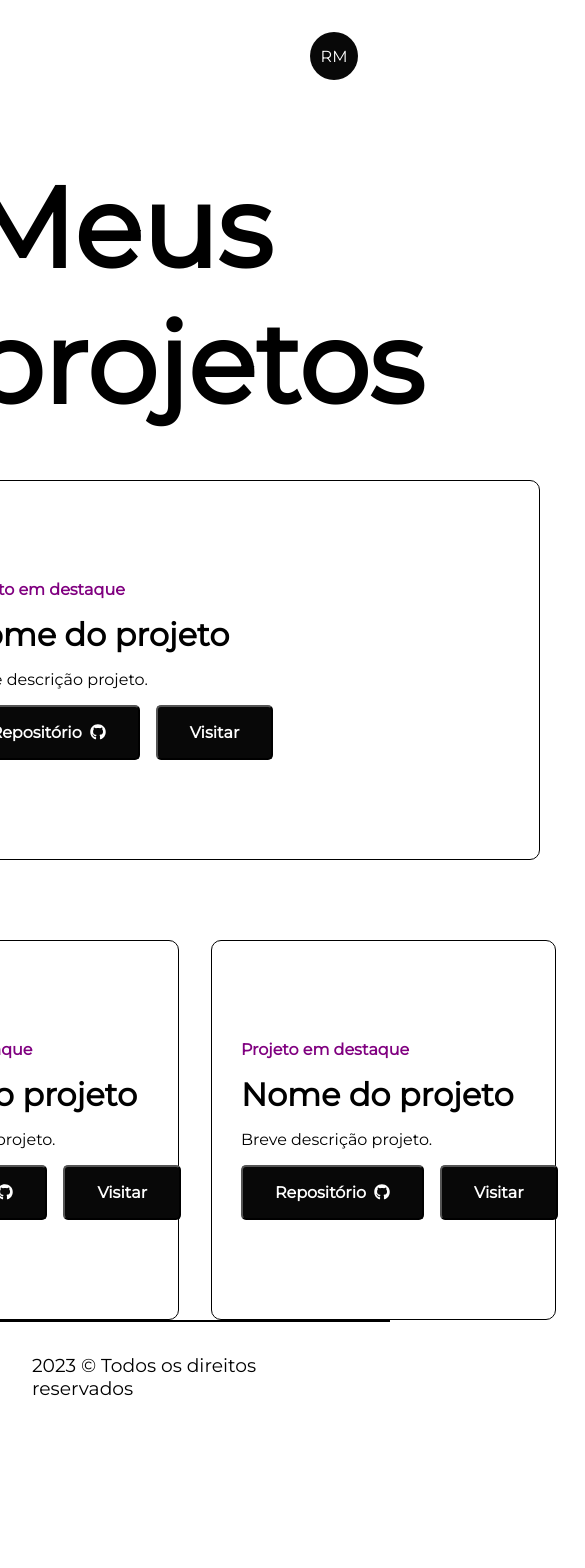
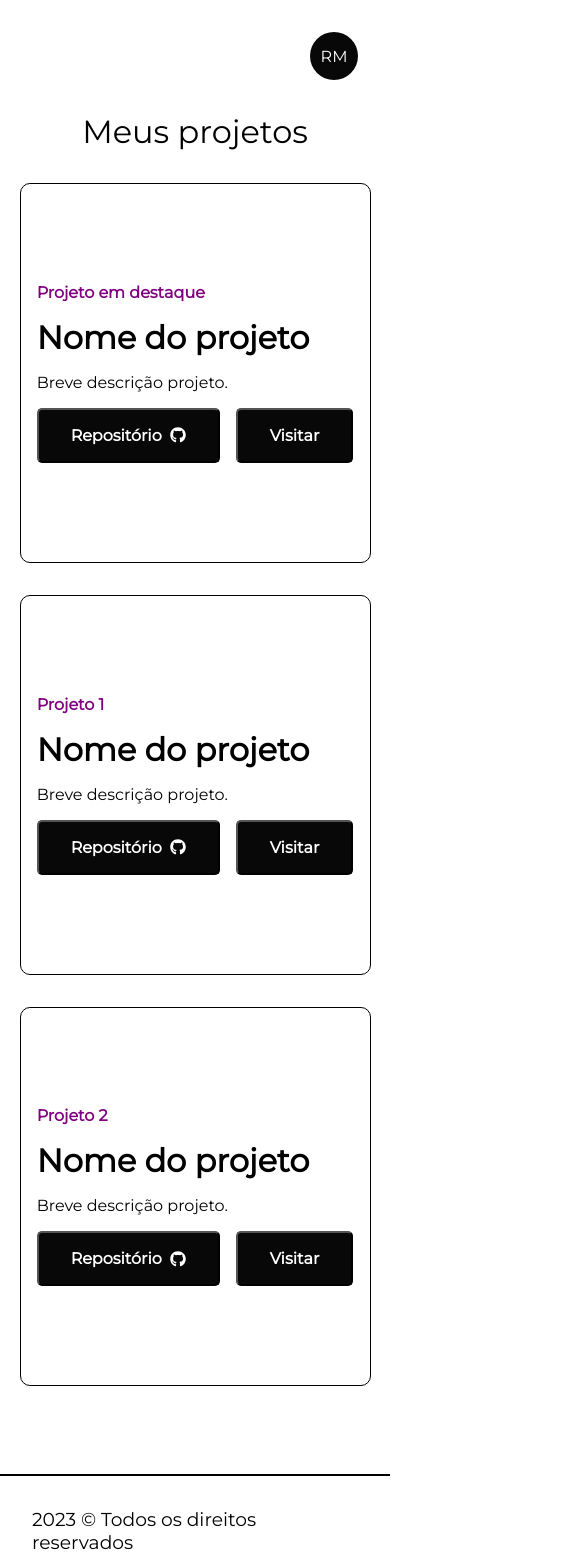
Before and after one commit to renantech/portfolio, a React (Create React App) app: page /projetos in a window 390 px wide. Shown: the top 1568 px of the page, 585 px wide, since content can reach past the window. Before the commit the page ends 1432 px from the top, so only its background shows below. Built offline with nearby package versions, Linux system fonts and the light colour scheme; some icons are missing.

Commit message:
Conclusão: Projetos Mobile

```diff
--- a/src/interface/projects/Projects.js
+++ b/src/interface/projects/Projects.js
@@ -71,7 +71,7 @@ function Projects() {
                                         Breve descrição projeto.
                                     </span>
                                     <div className={styles.project}>
-                                        <button>Repositório <FaGithub onClick={() => socialLinks('https://github.com/renantech')} /></button>
+                                        <button>Repositório <FaGithub /></button>
                                         <button>Visitar</button>
                                     </div>
                                 </div>
@@ -88,7 +88,7 @@ function Projects() {
                                             Breve descrição projeto.
                                         </span>
                                         <div className={styles.project}>
-                                            <button>Repositório <FaGithub onClick={() => socialLinks('https://github.com/renantech')} /></button>
+                                            <button>Repositório <FaGithub /></button>
                                             <button>Visitar</button>
                                         </div>
                                     </div>
@@ -104,7 +104,7 @@ function Projects() {
                                             Breve descrição projeto.
                                         </span>
                                         <div className={styles.project}>
-                                            <button>Repositório <FaGithub onClick={() => socialLinks('https://github.com/renantech')} /></button>
+                                            <button>Repositório <FaGithub /></button>
                                             <button>Visitar</button>
                                         </div>
                                     </div>
@@ -141,55 +141,46 @@ function Projects() {
                         </nav>
                     )}
                     <main className={styles.mainMobile}>
-                        <div className={styles.projectsTitle}>
+                        <div className={styles.projectsTitleMobile}>
                             <h1>Meus projetos</h1>
                         </div>
                         <div className={styles.containerProjects}>
-                            <div className={styles.featuredProject}>
-                                <div className={styles.backgroundProject}>
-
-                                </div>
-                                <div className={styles.aboutProject}>
+                            <div className={styles.featuredProjectMobile}>
+                                <div className={styles.aboutProjectMobile}>
                                     <p>Projeto em destaque</p>
                                     <h2>Nome do projeto</h2>
                                     <span>
                                         Breve descrição projeto.
                                     </span>
-                                    <div className={styles.project}>
-                                        <button>Repositório <FaGithub onClick={() => socialLinks('https://github.com/renantech')} /></button>
+                                    <div className={styles.projectMobile}>
+                                        <button>Repositório <FaGithub /></button>
                                         <button>Visitar</button>
                                     </div>
                                 </div>
                             </div>
-                            <div className={styles.projectsShow}>
-                                <div className={styles.projectOne}>
-                                    <div className={styles.backgroundProject}>
-
-                                    </div>
-                                    <div className={styles.aboutProject}>
-                                        <p>Projeto em destaque</p>
+                            <div className={styles.projectsShowMobile}>
+                                <div className={styles.projectOneMobile}>
+                                    <div className={styles.aboutProjectMobile}>
+                                        <p>Projeto 1</p>
                                         <h2>Nome do projeto</h2>
                                         <span>
                                             Breve descrição projeto.
                                         </span>
-                                        <div className={styles.project}>
-                                            <button>Repositório <FaGithub onClick={() => socialLinks('https://github.com/renantech')} /></button>
+                                        <div className={styles.projectMobile}>
+                                            <button>Repositório <FaGithub /></button>
                                             <button>Visitar</button>
                                         </div>
                                     </div>
                                 </div>
-                                <div className={styles.projectTwo}>
-                                    <div className={styles.backgroundProject}>
-
-                                    </div>
-                                    <div className={styles.aboutProject}>
-                                        <p>Projeto em destaque</p>
+                                <div className={styles.projectTwoMobile}>
+                                    <div className={styles.aboutProjectMobile}>
+                                        <p>Projeto 2</p>
                                         <h2>Nome do projeto</h2>
                                         <span>
                                             Breve descrição projeto.
                                         </span>
-                                        <div className={styles.project}>
-                                            <button>Repositório <FaGithub onClick={() => socialLinks('https://github.com/renantech')} /></button>
+                                        <div className={styles.projectMobile}>
+                                            <button>Repositório <FaGithub /></button>
                                             <button>Visitar</button>
                                         </div>
                                     </div>
--- a/src/interface/projects/Projects.module.css
+++ b/src/interface/projects/Projects.module.css
@@ -273,7 +273,7 @@
     text-decoration-line: none;
 }
 
-.pagesMobile li:first-child {
+.pagesMobile li:nth-child(2) {
     border-bottom: 1px solid #fff;
 }
 
@@ -349,3 +349,103 @@
     color: #000;
     font-weight: bold;
 }
+
+/* Mobile */
+.projectsTitleMobile {
+    font-weight: bold;
+    margin-bottom: 2em;
+}
+
+.featuredProjectMobile {
+    display: flex;
+    gap: 5em;
+    align-items: center;
+    justify-content: center;
+
+    width: 90vw;
+    height: 45vh;
+    margin: 0 auto;
+
+    border-radius: 10px;
+    border: 1px solid #000;
+}
+
+.aboutProjectMobile {
+    display: flex;
+    gap: 1em;
+    flex-direction: column;
+}
+
+.aboutProjectMobile p {
+    color: purple;
+    font-weight: bold;
+}
+
+.aboutProjectMobile h2 {
+    font-size: 2em;
+    font-weight: bold;
+}
+
+.projectMobile {
+    display: flex;
+    gap: 1em;
+}
+
+.projectMobile button {
+    display: flex;
+    gap: .5em;
+    align-items: center;
+
+    padding: 1em 2em;
+
+    color: #fff;
+    cursor: pointer;
+    font-weight: bold;
+    font-size: 1em;
+    border-radius: 5px;
+    background-color: #080808;
+}
+
+.projectMobile button:hover {
+    color: #000;
+    border: 2px solid #000;
+    background-color: #fff;
+}
+
+.projectsShowMobile {
+    display: flex;
+    gap: 2em;
+    flex-direction: column;
+    justify-content: center;
+
+    margin-top: 2em;
+}
+
+.projectOneMobile {
+    display: flex;
+    gap: 2em;
+    align-items: center;
+    justify-content: center;
+
+    width: 90vw;
+    height: 45vh;
+    padding: 2em;
+
+    border-radius: 10px;
+    border: 1px solid #000;
+}
+
+.projectTwoMobile {
+    display: flex;
+    gap: 2em;
+    align-items: center;
+    justify-content: center;
+
+    width: 90vw;
+    height: 45vh;
+    padding: 2em;
+    margin-bottom: 5.5em;
+
+    border-radius: 10px;
+    border: 1px solid #000;
+}
```
